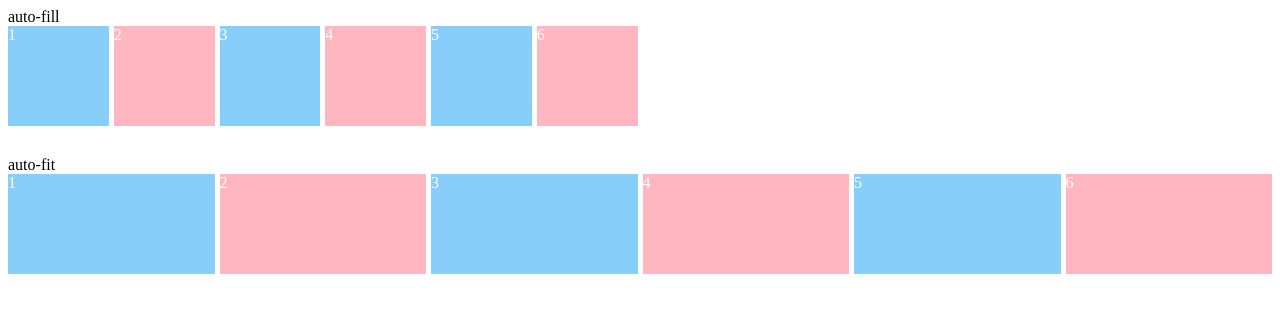
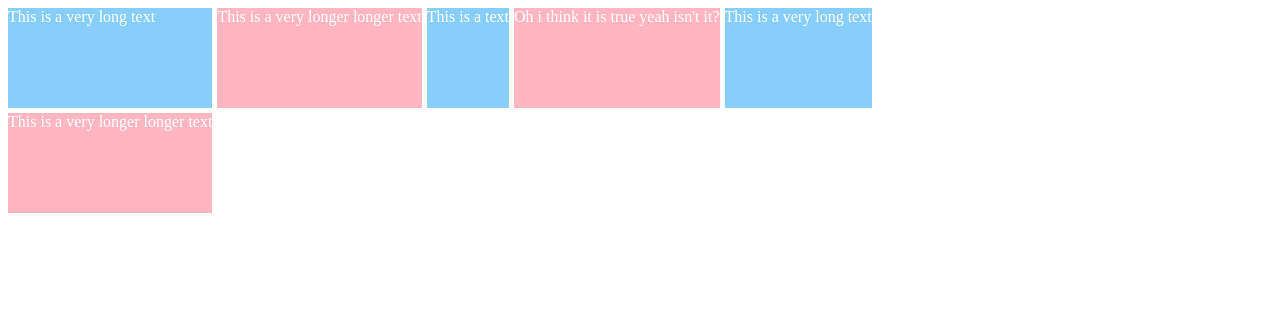
Before and after one commit to aubepluieh3/scss-layout, a plain HTML site: page index.html in a window 1280 px wide. Drawn offline with Linux system fonts and the light colour scheme.

Commit message:
#2.12 min-content max-content

```diff
--- a/index.html
+++ b/index.html
@@ -8,23 +8,13 @@
     <title>(S)CSS Masterclass</title>
   </head>
   <body>
-    auto-fill
     <div class="grid">
-      <div class="item">1</div>
-      <div class="item">2</div>
-      <div class="item">3</div>
-      <div class="item">4</div>
-      <div class="item">5</div>
-      <div class="item">6</div>
-    </div>
-    auto-fit
-    <div class="grid">
-      <div class="item">1</div>
-      <div class="item">2</div>
-      <div class="item">3</div>
-      <div class="item">4</div>
-      <div class="item">5</div>
-      <div class="item">6</div>
+      <div class="item">This is a very long text</div>
+      <div class="item">This is a very longer longer text</div>
+      <div class="item">This is a text</div>
+      <div class="item">Oh i think it is true yeah isn't it?</div>
+      <div class="item">This is a very long text</div>
+      <div class="item">This is a very longer longer text</div>
     </div>
   </body>
 </html>
--- a/styles.css
+++ b/styles.css
@@ -3,6 +3,7 @@
   color: white;
   gap: 5px;
   grid-auto-rows: 100px;
+  grid-template-columns: repeat(5, minmax(10px, max-content));
   margin-bottom: 30px;
 }
 
@@ -13,11 +14,3 @@
 .item:nth-child(even) {
   background-color: lightpink;
 }
-
-.grid:nth-child(1) {
-  grid-template-columns: repeat(auto-fill, minmax(100px, 1fr));
-}
-
-.grid:nth-child(2) {
-  grid-template-columns: repeat(auto-fit, minmax(100px, 1fr));
-}
```
